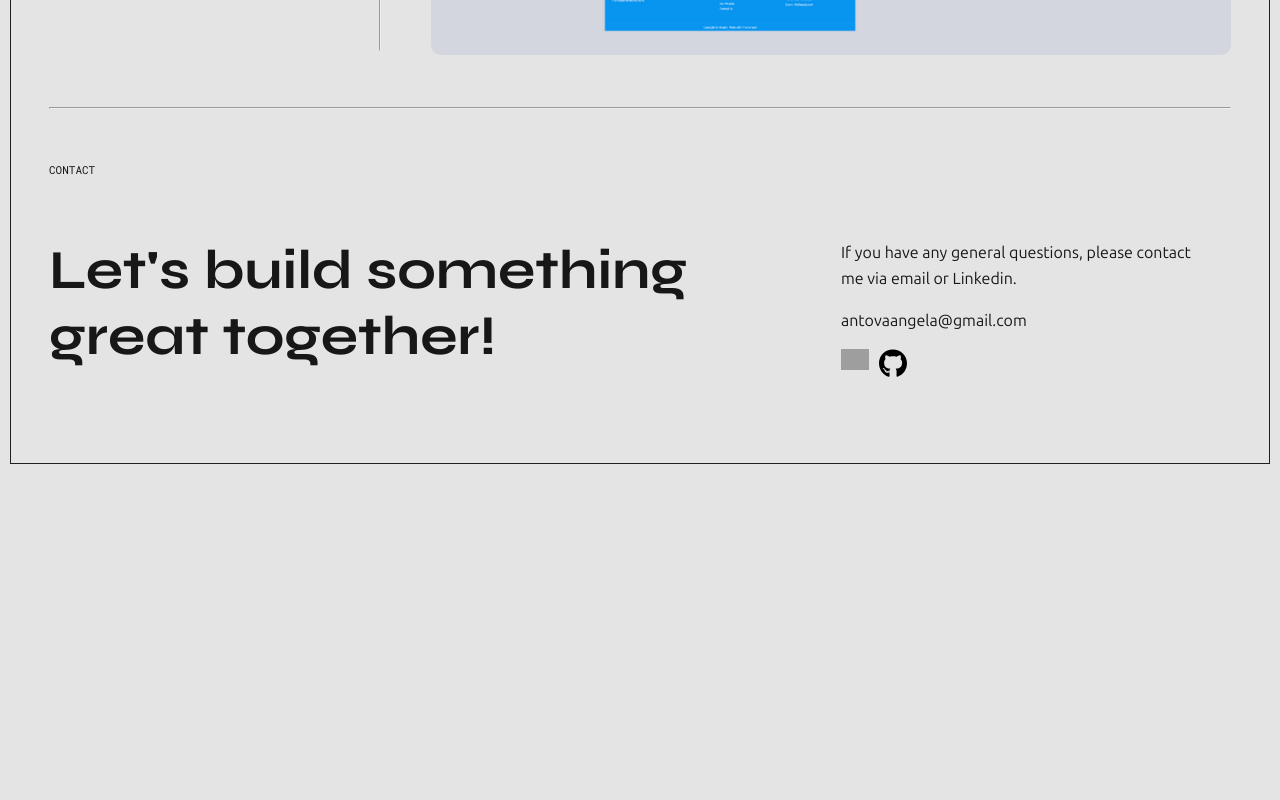
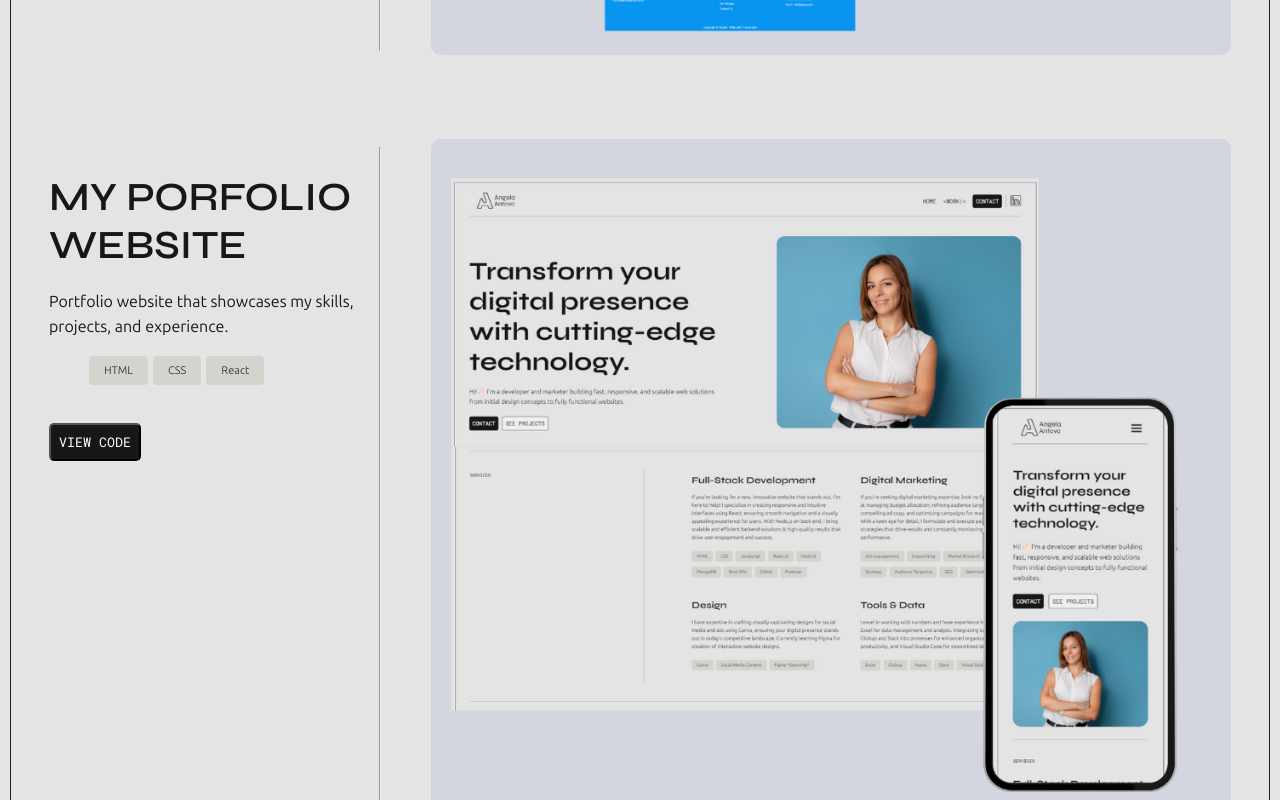
Before and after one commit to aang3la/portfolio_website, a React (Vite) app: page /work in a window 1280 px wide. Shown: the part 3280-4080 px from the top of the page. Before the commit the page ends 3754 px from the top, so only its background shows below. Built offline with nearby package versions, Linux system fonts and the light colour scheme; grey boxes are pictures that could not be loaded.

Commit message:
adding new data

```diff
--- a/src/projects_data.js
+++ b/src/projects_data.js
@@ -2,6 +2,7 @@ import stock_dolphin from "./assets/project_stock_dolphin.png";
 import restaurant_website from "./assets/restaurant_website.png";
 import office_chatapp from "./assets/office_chatapp.png";
 import acode from "./assets/project_acode.png";
+import portfolio_website from "./assets/portfolio_website.png";
 
 export const projects_data = [
     {
@@ -10,7 +11,8 @@ export const projects_data = [
         image: stock_dolphin,
         url: "https://github.com/aang3la/Stock_Dolphin",
         technologies: ["HTML", "CSS", "React", "NodeJS", "ExpressJS", "MongoDB"]
-    },{
+    },
+    {
         name: "Restaurant Website",
         description: "Website for a traditional restaurant, catering to both mobile and desktop versions to showcase the main information about the restaurant and its menu, including prices.",
         image: restaurant_website,
@@ -30,5 +32,12 @@ export const projects_data = [
         image: acode,
         url: "https://github.com/aang3la/ACode-ITcompany",
         technologies: ["HTML", "CSS"]
+    },
+    {
+        name: "My Porfolio Website",
+        description: "Portfolio website that showcases my skills, projects, and experience.",
+        image: portfolio_website,
+        url: "https://github.com/aang3la/portfolio_website",
+        technologies: ["HTML", "CSS", "React"]
     }
 ];
```
Also changed, not shown: src/assets/portfolio_website.png (added).
